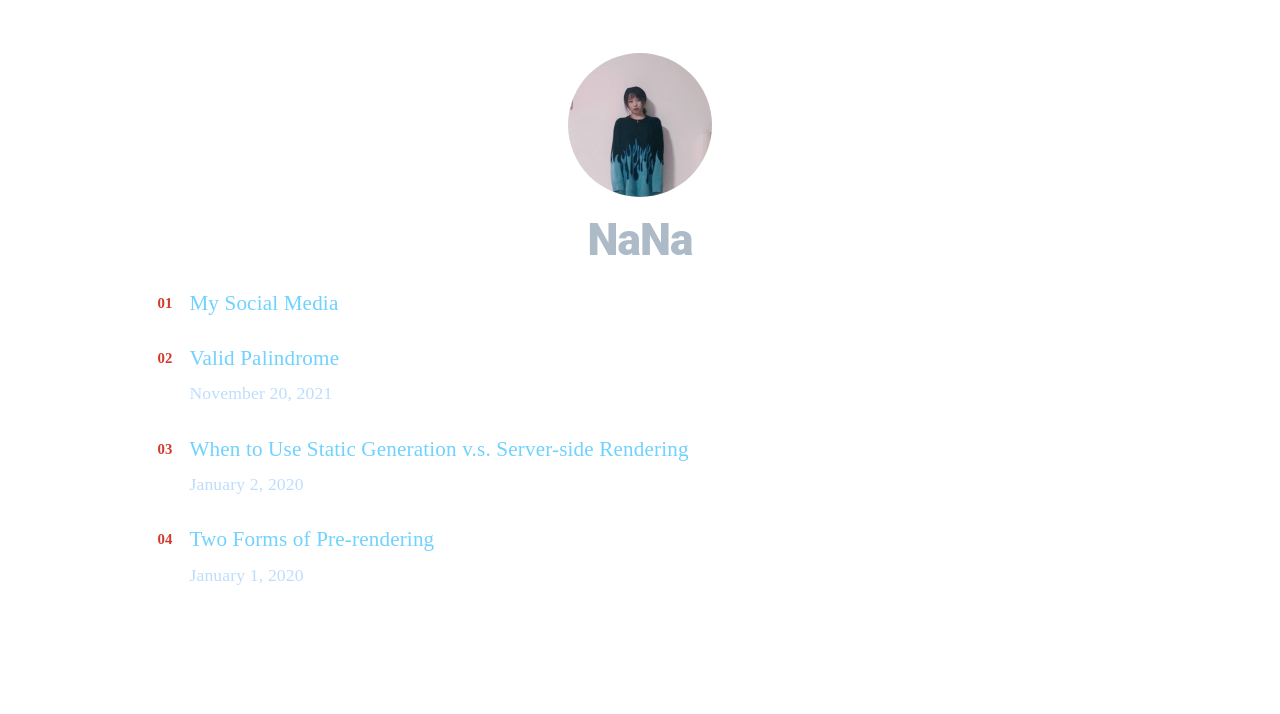
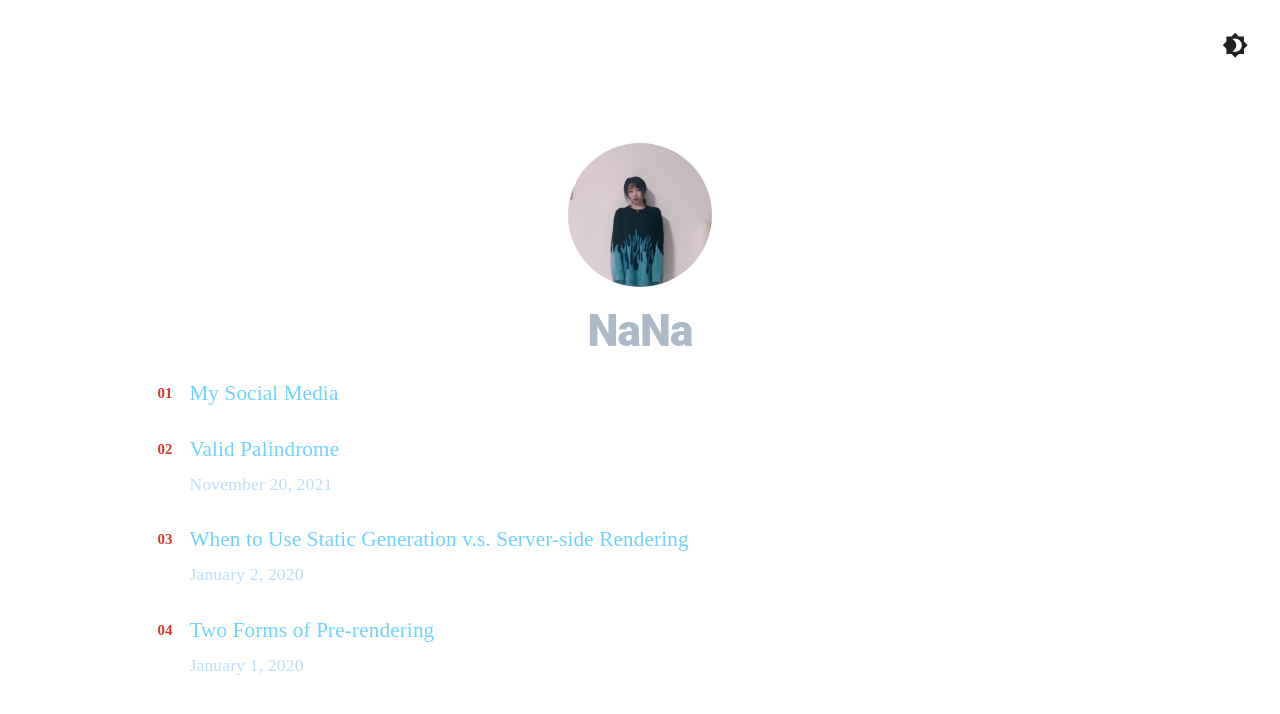
Before and after one commit to OhNaNaSun/xoxo, a Next.js app: page / in a window 1280 px wide. Shown: the top 714 px of the page. Built offline with nearby package versions, Linux system fonts and the light colour scheme; what showdown would draw is missing.

Commit message:
Add theme switcher

```diff
--- /dev/null
+++ b/components/ThemeSwitcher/ThemeSwitcher.tsx
@@ -0,0 +1,31 @@
+import * as React from 'react';
+import IconButton from '@mui/material/IconButton';
+import Box from '@mui/material/Box';
+import { useTheme } from '@mui/material/styles';
+import Brightness4Icon from '@mui/icons-material/Brightness4';
+import Brightness7Icon from '@mui/icons-material/Brightness7';
+export const ColorModeContext = React.createContext({ toggleColorMode: () => {} });
+
+function ThemeSwitcher() {
+  const theme = useTheme();
+  const colorMode = React.useContext(ColorModeContext);
+  return (
+    <Box
+      sx={{
+        display: 'flex',
+        width: '100%',
+        alignItems: 'center',
+        justifyContent: 'right',
+        bgcolor: 'background.default',
+        color: 'text.primary',
+        borderRadius: 1,
+        p: 3,
+      }}
+    >
+      <IconButton sx={{ ml: 1 }} onClick={colorMode.toggleColorMode} color="inherit">
+        {theme.palette.mode === 'dark' ? <Brightness7Icon /> : <Brightness4Icon />}
+      </IconButton>
+    </Box>
+  );
+}
+export default ThemeSwitcher;
--- a/components/layout.tsx
+++ b/components/layout.tsx
@@ -4,7 +4,7 @@
 import utilStyles from '../styles/utils.module.css';
 import Link from 'next/link';
 import { ReactNode } from 'react';
-
+import ThemeSwitcher from './ThemeSwitcher/ThemeSwitcher';
 const name = 'NaNa';
 export const siteTitle = 'Profile Website';
 export const profilePicUrl = '/images/profile.jpg';
@@ -14,6 +14,8 @@
 }
 export default function Layout({ children, home }: LayoutProps) {
   return (
+    <>
+      <ThemeSwitcher />
       <div className={styles.container}>
         <Head>
           <link rel="icon" href="/favicon.ico" />
@@ -71,5 +73,6 @@
           </div>
         )}
       </div>
+    </>
   );
 }
--- a/package.json
+++ b/package.json
@@ -12,6 +12,7 @@
   "dependencies": {
     "@emotion/react": "^11.7.1",
     "@emotion/styled": "^11.6.0",
+    "@mui/icons-material": "^5.3.1",
     "@mui/material": "^5.3.1",
     "@types/date-fns": "^2.6.0",
     "@types/styled-components": "^5.1.21",
--- a/pages/_app.tsx
+++ b/pages/_app.tsx
@@ -3,27 +3,37 @@
 import 'highlight.js/styles/vs2015.css';
 import { AppProps } from 'next/app';
 import * as React from 'react';
-import useMediaQuery from '@mui/material/useMediaQuery';
 import { createTheme, ThemeProvider } from '@mui/material/styles';
 import CssBaseline from '@mui/material/CssBaseline';
+import { ColorModeContext } from '../components/ThemeSwitcher/ThemeSwitcher';
 
 function MyApp({ Component, pageProps }: AppProps) {
-  const prefersDarkMode = useMediaQuery('(prefers-color-scheme: dark)');
+  const [mode, setMode] = React.useState<'light' | 'dark'>('light');
+  const colorMode = React.useMemo(
+    () => ({
+      toggleColorMode: () => {
+        setMode((prevMode) => (prevMode === 'light' ? 'dark' : 'light'));
+      },
+    }),
+    []
+  );
+
   const theme = React.useMemo(
     () =>
       createTheme({
         palette: {
-          mode: prefersDarkMode ? 'dark' : 'light',
+          mode,
         },
       }),
-    [prefersDarkMode]
+    [mode]
   );
-
   return (
-    <ThemeProvider theme={theme}>
-      <CssBaseline />
-      <Component {...pageProps} />
-    </ThemeProvider>
+    <ColorModeContext.Provider value={colorMode}>
+      <ThemeProvider theme={theme}>
+        <CssBaseline />
+        <Component {...pageProps} />
+      </ThemeProvider>
+    </ColorModeContext.Provider>
   );
 }
 
```
Also changed, not shown: 1 other file (tests, documents, lock files or other folders). Lines whose indentation alone changed are shown as unchanged.
